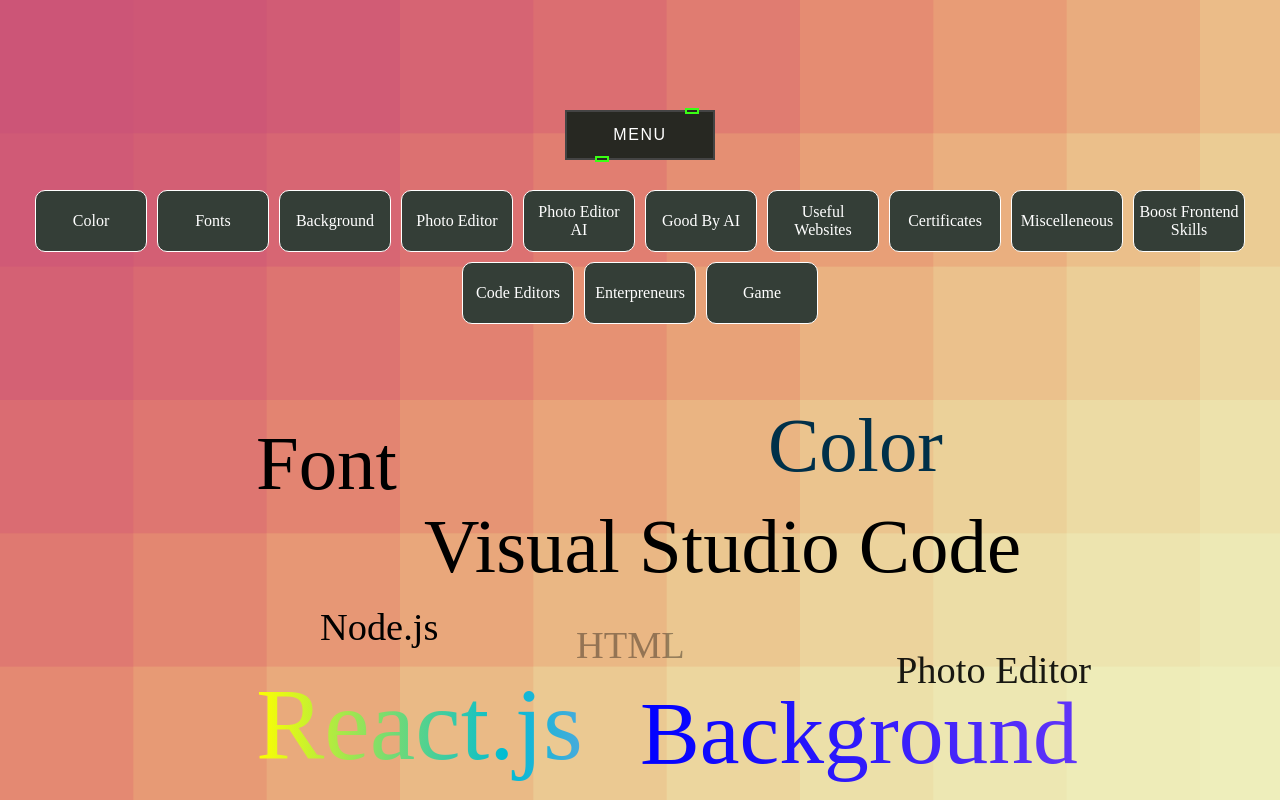
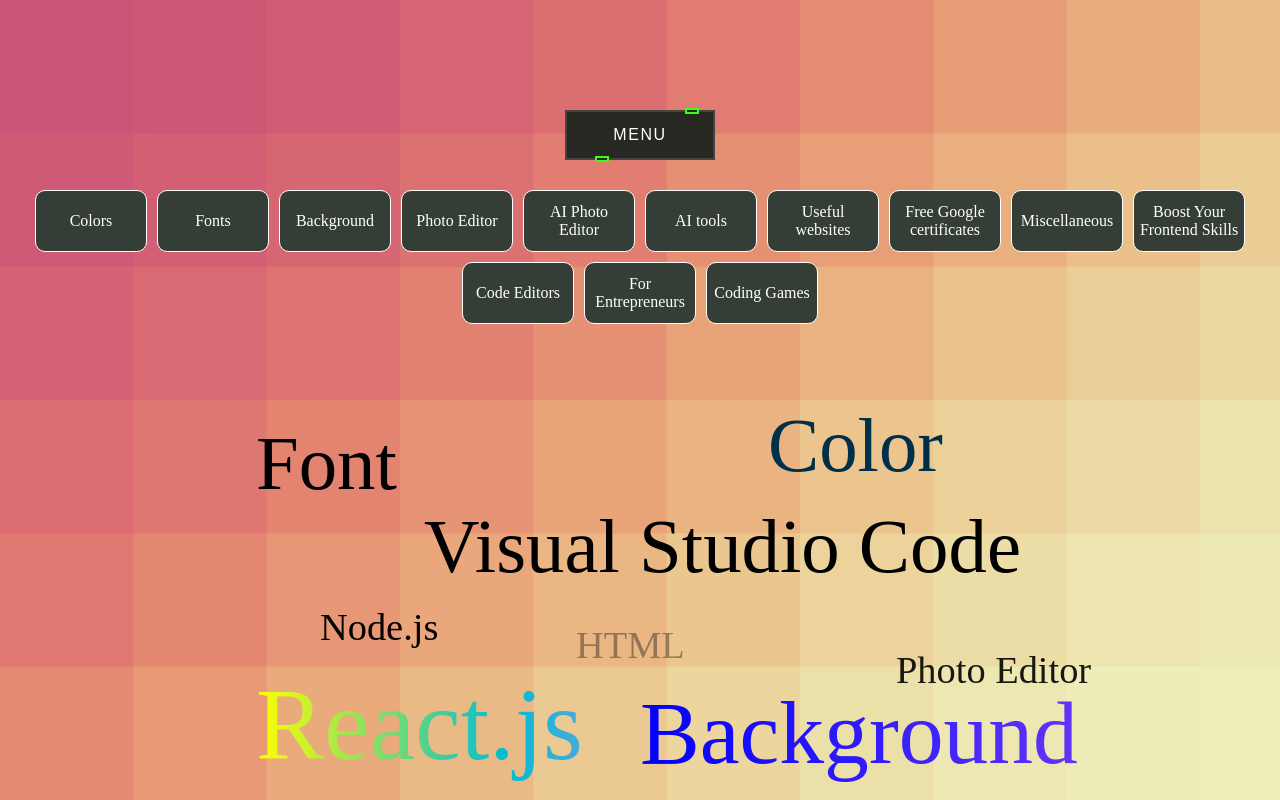
Before and after one commit to gines18/FrontEndHub, a React (Vite) app: page / in a window 1280 px wide. Built offline with nearby package versions, Linux system fonts and the light colour scheme.

Commit message:
Add functionality for each button category

```diff
--- a/src/App.jsx
+++ b/src/App.jsx
@@ -4,7 +4,7 @@ import Welcome from "./components/Welcome";
 import CardContainer from "./components/CardsContainer";
 import NavbarSlide from "./components/NavbarSlide";
 import Footer from "./components/Footer";
-import Buttons from "./Buttons";
+import Buttons from "./components/Buttons";
 
 
 function App() {
--- a/src/Buttons.jsx
+++ /dev/null
@@ -1,55 +0,0 @@
-import React from "react";
-
-const buttons = [
-  {
-    category: "Color",
-  },
-  {
-    category: "Fonts",
-  },
-  {
-    category: "Background",
-  },
-  {
-    category: "Photo Editor",
-  },
-  {
-    category: "Photo Editor AI",
-  },
-  {
-    category: "Good By AI",
-  },
-  {
-    category: "Useful Websites",
-  },
-  {
-    category: "Certificates",
-  },
-  {
-    category: "Miscelleneous",
-  },
-  {
-    category: "Boost Frontend Skills",
-  },
-  {
-    category: "Code Editors",
-  },
-  {
-    category: "Enterpreneurs",
-  },
-  {
-    category: "Game",
-  },
-];
-
-export default function Buttons() {
-  return (
-    <>
-        <div id="button-container">
-      {buttons.map((button) => (
-          <p id="button-category">{button.category}</p>
-          ))}
-          </div>
-    </>
-  );
-}
--- /dev/null
+++ b/src/components/Buttons.jsx
@@ -0,0 +1,59 @@
+import React from "react";
+import { scrollToSection } from "./Helpers";
+
+const buttons = [
+  {
+    category: "Colors",
+  },
+  {
+    category: "Fonts",
+  },
+  {
+    category: "Background",
+  },
+  {
+    category: "Photo Editor",
+  },
+  {
+    category: "AI Photo Editor",
+  },
+  {
+    category: "AI tools",
+  },
+  {
+    category: "Useful websites",
+  },
+  {
+    category: "Free Google certificates",
+  },
+  {
+    category: "Miscellaneous",
+  },
+  {
+    category: "Boost Your Frontend Skills",
+  },
+  {
+    category: "Code Editors",
+  },
+  {
+    category: "For Entrepreneurs",
+  },
+  {
+    category: "Coding Games",
+  },
+];
+
+export default function Buttons() {
+  return (
+    <>
+        <div id="button-container">
+      {buttons.map((button, index) => (
+
+          <p
+          key={index}
+          onClick={() => scrollToSection(button.category)} id="button-category">{button.category}</p>
+          ))}
+          </div>
+    </>
+  );
+}
--- a/src/components/CardsContainer.jsx
+++ b/src/components/CardsContainer.jsx
@@ -1,4 +1,4 @@
-import React from "react";
+import React, { useRef } from "react"; // Import useRef
 import "./Styles.css";
 import Cards from "./Cards.jsx";
 import Tips from "./Tips";
@@ -61,6 +61,8 @@ const category = [
   },
 ];
 
+
+
 const CardContainer = () => {
   return (
     <>
@@ -70,7 +72,7 @@ const CardContainer = () => {
     >
         {category.map((card, index) => (
 
-          <div key={index} className="card-item">
+          <div key={index} className="card-item" id={card.title}>
             <div className="title">
               <h1>{card.title}</h1>
             </div>
--- /dev/null
+++ b/src/components/Helpers.jsx
@@ -0,0 +1,7 @@
+ export const scrollToSection = (category) => {
+    const element = document. getElementById(category);
+    if(element) {
+        element.scrollIntoView({behavior: 'smooth'});
+    }
+    console.log(element)
+};
```
